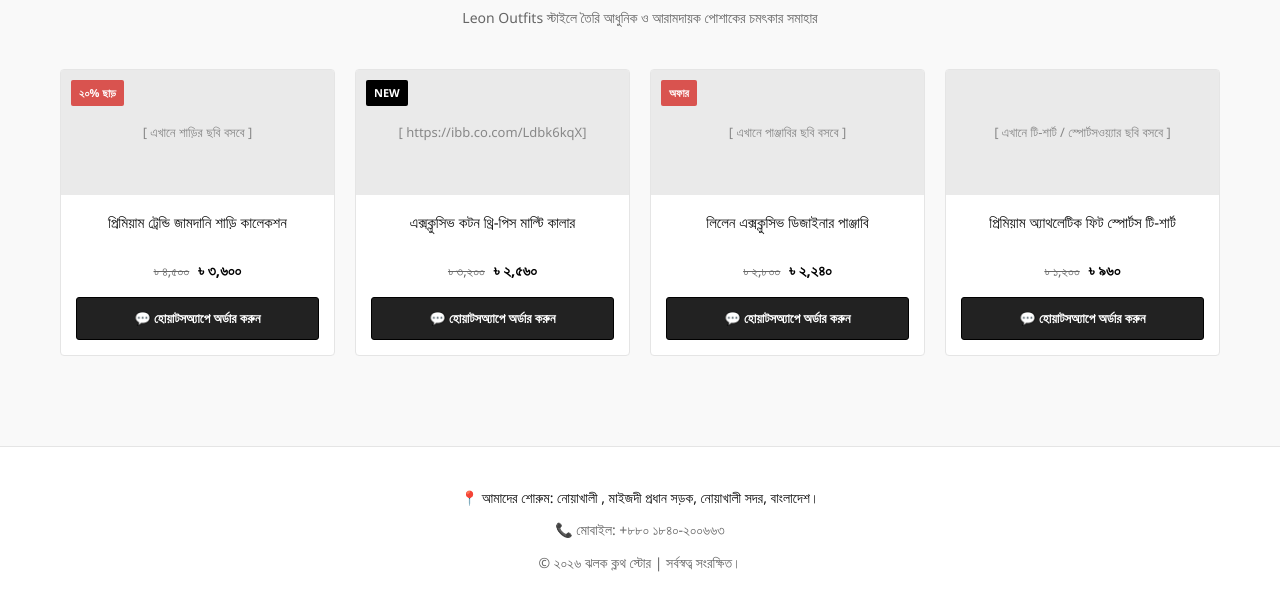
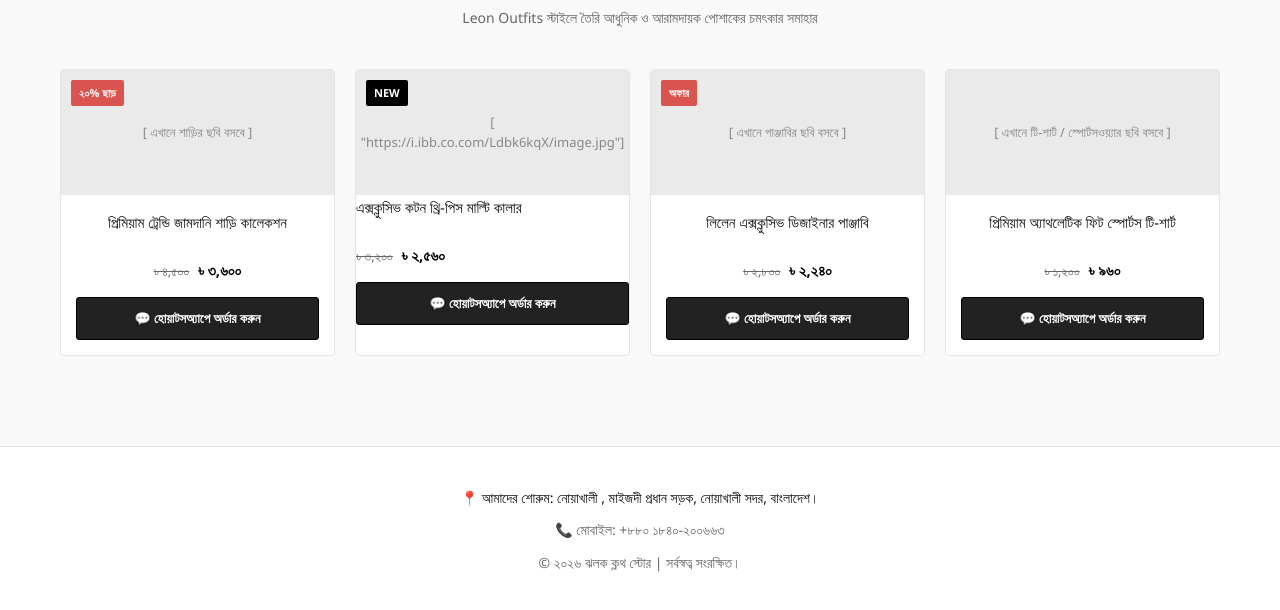
Before and after one commit to studentr647-ctrl/jalakclothstore, a plain HTML site: page index.html in a window 1280 px wide. Shown: the part 178-788 px from the top of the page. Drawn offline with Linux system fonts and the light colour scheme.

Commit message:
Update index.html

```diff
--- a/index.html
+++ b/index.html
@@ -348,9 +348,9 @@
             <div class="product-card">
                 <span class="badge">New</span>
                 <div class="product-image-wrapper">
-                    <div class="image-placeholder">[  https://ibb.co.com/Ldbk6kqX]</div>
+                    <div class="image-placeholder">[  "https://i.ibb.co.com/Ldbk6kqX/image.jpg"]</div>
                 </div>
-                <div class="product-info">
+                <div class="so much premium ">
                     <a href="#" class="product-title">এক্সক্লুসিভ কটন থ্রি-পিস মাল্টি কালার</a>
                     <div class="product-price">
                         <span class="old-price">৳ ৩,২০০</span>
```
